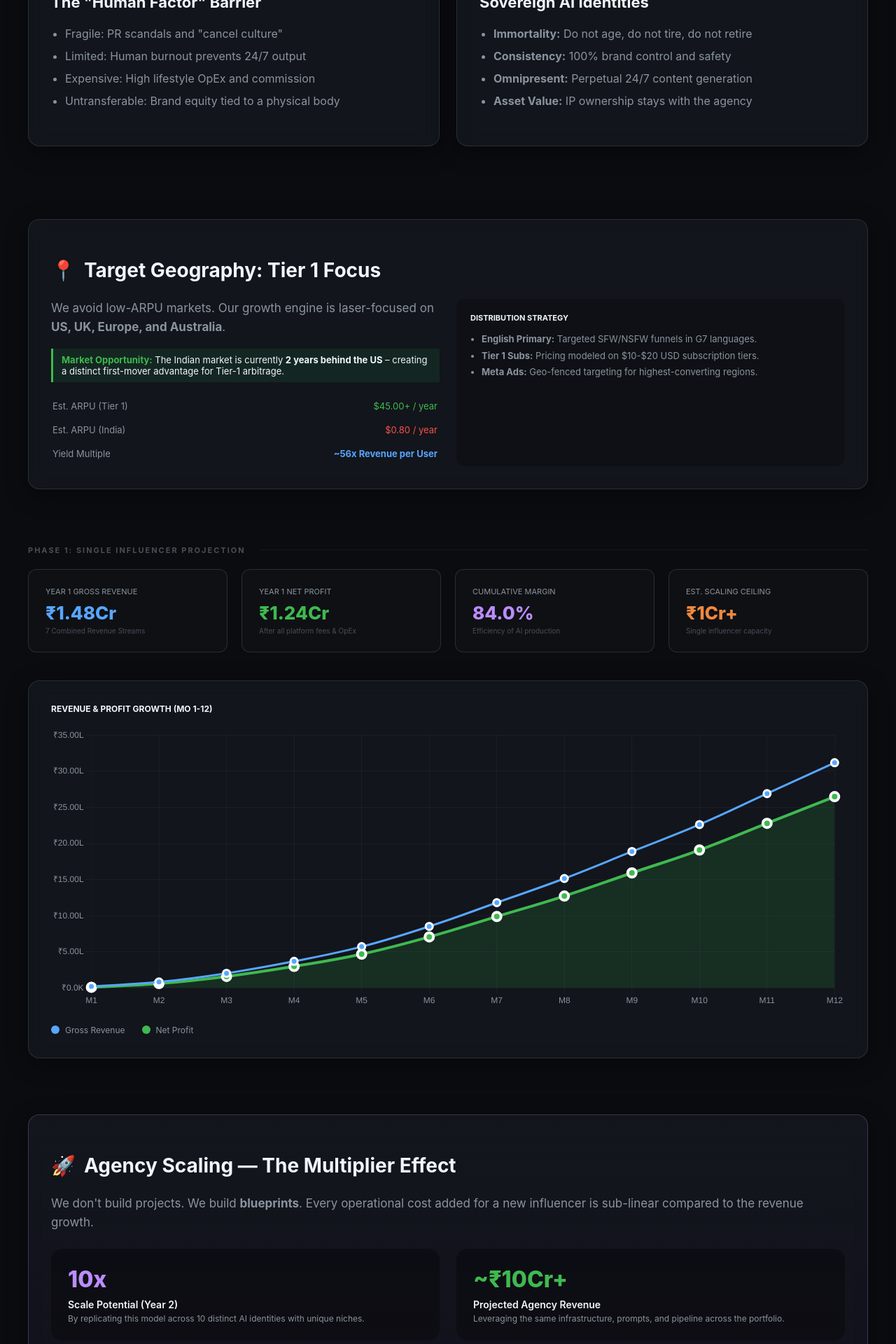
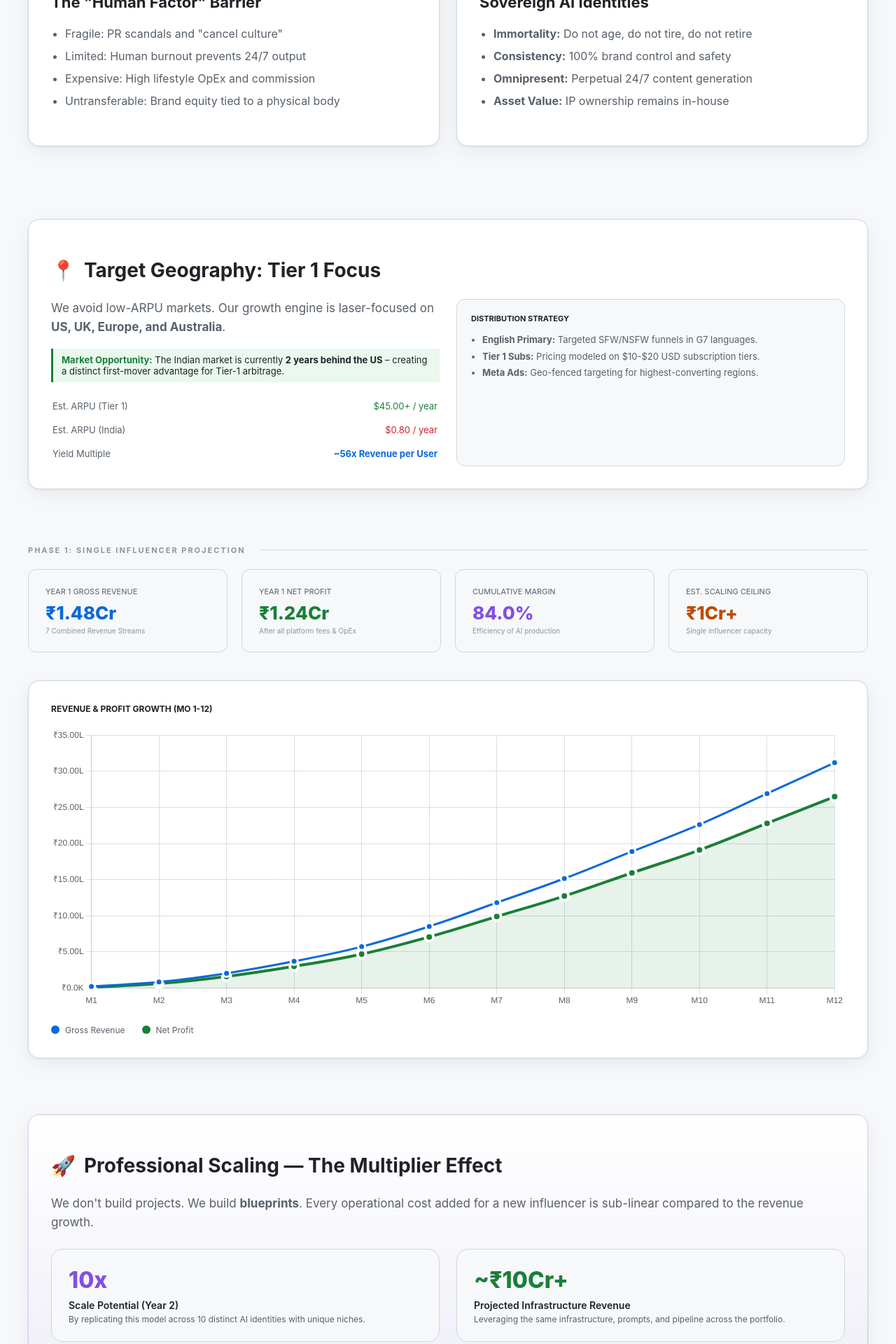
Before and after one commit to rheavoss/virtual-influencer-studio, a Next.js app in the folder 20_tech/jasmine-dashboard/: page / in a window 1280 px wide. Shown: the part 720-2640 px from the top of the page at 70% size. Built offline with nearby package versions, Linux system fonts and the light colour scheme; no server answers; the database is empty.

Commit message:
Revert to Light Theme and remove 'Agency' terminology

```diff
--- a/20_tech/jasmine-dashboard/app/layout.js
+++ b/20_tech/jasmine-dashboard/app/layout.js
@@ -1,12 +1,12 @@
 export const metadata = {
   title: 'Virtual Influencer — P&L Dashboard',
-  description: '12-month revenue and profit projection — Virtual Influencer Digital Agency',
+  description: '12-month revenue and profit projection — Institutional Pitch Deck',
 };
 
 export default function RootLayout({ children }) {
   return (
     <html lang="en">
-      <body style={{ margin: 0, padding: 0, background: '#0d1117' }}>
+      <body style={{ margin: 0, padding: 0, background: '#f6f8fa' }}>
         {children}
       </body>
     </html>
--- a/20_tech/jasmine-dashboard/components/PLDashboard.js
+++ b/20_tech/jasmine-dashboard/components/PLDashboard.js
@@ -41,34 +41,35 @@ function deriveRows(data) {
   });
 }
 
-// ── DARK PREMIUM THEME ─────────────────────────────────────────────────────────
+// ── LIGHT PREMIUM THEME ────────────────────────────────────────────────────────
 const C = {
-  pageBg:    '#0a0c10',
-  cardBg:    'rgba(22, 27, 34, 0.7)',
-  cardBdr:   'rgba(48, 54, 61, 0.8)',
-  textPri:   '#f0f6fc',
-  textSec:   '#8b949e',
-  textMut:   '#484f58',
-  grid:      'rgba(48, 54, 61, 0.3)',
-  blue:      '#58a6ff',
-  green:     '#3fb950',
-  orange:    '#f0883e',
-  red:       '#f85149',
-  accent:    '#bc8cff',
-  glass:     'backdrop-filter: blur(12px);',
+  pageBg:    '#f6f8fa',
+  cardBg:    '#ffffff',
+  cardBdr:   '#d0d7de',
+  textPri:   '#1f2328',
+  textSec:   '#57606a',
+  textMut:   '#8c959f',
+  grid:      '#d8dee4',
+  blue:      '#0969da',
+  green:     '#1a7f37',
+  orange:    '#bc4c00',
+  red:       '#cf222e',
+  accent:    '#8250df',
+  noteBg:    '#f0f6ff',
+  noteBdr:   '#cae3fb',
 };
 
 const S = {
   page:      { background: C.pageBg, color: C.textPri, fontFamily: "'Inter', system-ui, sans-serif", minHeight: '100vh', padding: '0 0 100px', scrollBehavior: 'smooth' },
-  hero:      { height: '70vh', display: 'flex', flexDirection: 'column', justifyContent: 'center', alignItems: 'center', textAlign: 'center', background: `radial-gradient(circle at 50% 50%, rgba(88, 166, 255, 0.1) 0%, transparent 70%)`, padding: '0 20px' },
+  hero:      { height: '70vh', display: 'flex', flexDirection: 'column', justifyContent: 'center', alignItems: 'center', textAlign: 'center', background: `radial-gradient(circle at 50% 50%, rgba(9, 105, 218, 0.05) 0%, transparent 70%)`, padding: '0 20px' },
   section:   { maxWidth: 1200, margin: '80px auto 0', padding: '0 20px' },
-  card:      { background: C.cardBg, border: `1px solid ${C.cardBdr}`, borderRadius: 16, padding: 32, backdropFilter: 'blur(12px)', boxShadow: '0 8px 32px rgba(0,0,0,0.4)', marginBottom: 24 },
+  card:      { background: C.cardBg, border: `1px solid ${C.cardBdr}`, borderRadius: 16, padding: 32, boxShadow: '0 1px 3px rgba(0,0,0,0.06), 0 8px 24px rgba(140,149,159,0.12)', marginBottom: 24 },
   h1:        { fontSize: 'clamp(32px, 5vw, 56px)', fontWeight: 800, marginBottom: 16, background: `linear-gradient(135deg, ${C.blue}, ${C.accent})`, WebkitBackgroundClip: 'text', WebkitTextFillColor: 'transparent', letterSpacing: '-0.02em' },
   h2:        { fontSize: 28, fontWeight: 700, marginBottom: 24, display: 'flex', alignItems: 'center', gap: 12 },
   tag:       { fontSize: 12, fontWeight: 600, textTransform: 'uppercase', letterSpacing: '2px', color: C.blue, marginBottom: 16 },
   p:         { fontSize: 17, color: C.textSec, lineHeight: 1.6, maxWidth: 700, margin: '0 auto 24px' },
   statsGrid: { display: 'grid', gridTemplateColumns: 'repeat(auto-fit, minmax(240px, 1fr))', gap: 20, marginBottom: 40 },
-  statBox:   { padding: 24, borderRadius: 12, border: `1px solid ${C.cardBdr}`, background: 'rgba(255,255,255,0.02)' },
+  statBox:   { padding: 24, borderRadius: 12, border: `1px solid ${C.cardBdr}`, background: '#f6f8fa' },
   grid2:     { display: 'grid', gridTemplateColumns: 'repeat(auto-fit, minmax(340px, 1fr))', gap: 24 },
 };
 
@@ -102,8 +103,8 @@ export default function PLDashboard({ data }) {
   const mainChartData = {
     labels: months,
     datasets: [
-      { label: 'Gross Revenue', data: grossRev,   borderColor: C.blue,   backgroundColor: 'rgba(88,166,255,0.1)',  borderWidth: 3, pointBackgroundColor: C.blue,   pointBorderColor: '#fff', pointRadius: 5, fill: false, tension: 0.4 },
-      { label: 'Net Profit',    data: netProfit,  borderColor: C.green,  backgroundColor: 'rgba(63,185,80,0.15)',  borderWidth: 4, pointBackgroundColor: C.green,  pointBorderColor: '#fff', pointRadius: 6, fill: true,  tension: 0.4 },
+      { label: 'Gross Revenue', data: grossRev,   borderColor: C.blue,   backgroundColor: 'rgba(9,105,218,0.05)',  borderWidth: 3, pointBackgroundColor: C.blue,   pointBorderColor: '#fff', pointRadius: 5, fill: false, tension: 0.4 },
+      { label: 'Net Profit',    data: netProfit,  borderColor: C.green,  backgroundColor: 'rgba(26,127,55,0.1)',   borderWidth: 4, pointBackgroundColor: C.green,  pointBorderColor: '#fff', pointRadius: 6, fill: true,  tension: 0.4 },
     ],
   };
 
@@ -124,7 +125,7 @@ export default function PLDashboard({ data }) {
         <div style={S.tag}>The Future of Influence</div>
         <h1 style={S.h1}>Industrializing Digital Identity</h1>
         <p style={S.p}>
-          Building the world's most scalable Virtual Influencer Agency.
+          Building the world's most scalable Virtual Influencer Infrastructure.
           Deploying proprietary AI identities into high-liquid G7 markets to capture Tier-1 ARPU at near-zero marginal cost.
         </p>
         <div style={{ display: 'flex', gap: 16 }}>
@@ -150,11 +151,11 @@ export default function PLDashboard({ data }) {
             <div style={{ ...S.tag, color: C.green }}>The AI Solution</div>
             <h3 style={{ fontSize: 22, fontWeight: 700, marginBottom: 16 }}>Sovereign AI Identities</h3>
             <ul style={{ color: C.textSec, paddingLeft: 20, lineHeight: 2 }}>
-              <li><strong>Immortality:</strong> Do not age, do not tire, do not retire</li>
-              <li><strong>Consistency:</strong> 100% brand control and safety</li>
-              <li><strong>Omnipresent:</strong> Perpetual 24/7 content generation</li>
-              <li><strong>Asset Value:</strong> IP ownership stays with the agency</li>
-            </ul>
+                <li><strong>Immortality:</strong> Do not age, do not tire, do not retire</li>
+                <li><strong>Consistency:</strong> 100% brand control and safety</li>
+                <li><strong>Omnipresent:</strong> Perpetual 24/7 content generation</li>
+                <li><strong>Asset Value:</strong> IP ownership remains in-house</li>
+              </ul>
           </div>
         </div>
       </section>
@@ -179,7 +180,7 @@ export default function PLDashboard({ data }) {
                 </tbody>
               </table>
             </div>
-            <div style={{ background: 'rgba(0,0,0,0.2)', padding: 20, borderRadius: 12 }}>
+            <div style={{ background: '#f6f8fa', padding: 20, borderRadius: 12, border: `1px solid ${C.cardBdr}` }}>
               <div style={{ fontSize: 11, fontWeight: 700, textTransform: 'uppercase', marginBottom: 12 }}>Distribution Strategy</div>
               <ul style={{ margin: 0, paddingLeft: 16, fontSize: 13, color: C.textSec, lineHeight: 1.8 }}>
                 <li><strong>English Primary:</strong> Targeted SFW/NSFW funnels in G7 languages.</li>
@@ -223,20 +224,20 @@ export default function PLDashboard({ data }) {
 
       {/* 5. THE SCALE ENGINE */}
       <section style={S.section}>
-        <div style={{ ...S.card, border: `1px solid ${C.accent}44`, background: `linear-gradient(180deg, ${C.cardBg}, rgba(188, 140, 255, 0.05))` }}>
-          <h2 style={S.h2}><span style={{ color: C.accent }}>🚀</span> Agency Scaling — The Multiplier Effect</h2>
+        <div style={{ ...S.card, border: `1px solid ${C.accent}44`, background: `linear-gradient(180deg, ${C.cardBg}, rgba(130, 80, 223, 0.05))` }}>
+          <h2 style={S.h2}><span style={{ color: C.accent }}>🚀</span> Professional Scaling — The Multiplier Effect</h2>
           <p style={{ ...S.p, textAlign: 'left', maxWidth: 'none' }}>
             We don't build projects. We build <strong>blueprints</strong>. Every operational cost added for a new influencer is sub-linear compared to the revenue growth.
           </p>
           <div style={S.grid2}>
-            <div style={{ background: 'rgba(0,0,0,0.3)', padding: 24, borderRadius: 16 }}>
+            <div style={{ background: '#f6f8fa', padding: 24, borderRadius: 16, border: `1px solid ${C.cardBdr}` }}>
               <div style={{ fontSize: 32, fontWeight: 800, color: C.accent }}>10x</div>
               <div style={{ fontSize: 14, fontWeight: 600, marginTop: 8 }}>Scale Potential (Year 2)</div>
               <div style={{ fontSize: 12, color: C.textSec, marginTop: 4 }}>By replicating this model across 10 distinct AI identities with unique niches.</div>
             </div>
-            <div style={{ background: 'rgba(0,0,0,0.3)', padding: 24, borderRadius: 16 }}>
+            <div style={{ background: '#f6f8fa', padding: 24, borderRadius: 16, border: `1px solid ${C.cardBdr}` }}>
               <div style={{ fontSize: 32, fontWeight: 800, color: C.green }}>~₹10Cr+</div>
-              <div style={{ fontSize: 14, fontWeight: 600, marginTop: 8 }}>Projected Agency Revenue</div>
+              <div style={{ fontSize: 14, fontWeight: 600, marginTop: 8 }}>Projected Infrastructure Revenue</div>
               <div style={{ fontSize: 12, color: C.textSec, marginTop: 4 }}>Leveraging the same infrastructure, prompts, and pipeline across the portfolio.</div>
             </div>
           </div>
@@ -257,7 +258,7 @@ export default function PLDashboard({ data }) {
               { t: "Eternal IP", d: "Zero churn risk; the influencer never leaves or retires." },
               { t: "Algorithmic Feedback", d: "AI character refinement based on real-time data." }
             ].map((m, i) => (
-              <div key={i} style={{ padding: 16, borderRadius: 12, border: `1px solid ${C.grid}`, background: 'rgba(255,255,255,0.02)' }}>
+              <div key={i} style={{ padding: 16, borderRadius: 12, border: `1px solid ${C.grid}`, background: '#f6f8fa' }}>
                 <div style={{ color: C.blue, fontSize: 12, fontWeight: 700, marginBottom: 4 }}>Moat {i+1}: {m.t}</div>
                 <div style={{ color: C.textSec, fontSize: 12 }}>{m.d}</div>
               </div>
@@ -306,7 +307,7 @@ export default function PLDashboard({ data }) {
 
       {/* FOOTER */}
       <div style={{ textAlign: 'center', marginTop: 100, color: C.textMut, fontSize: 12 }}>
-        Confidential — Virtual Influencer Digital Agency Investor Pitch v1.0
+        Confidential — Virtual Influencer Infrastructure Investor Pitch v1.0
       </div>
 
       {ttip && <ChartTooltip ttip={ttip} i={ttip.i} grossRev={grossRev} platCuts={platCuts} netRev={netRev} totalCosts={totalCosts} netProfit={netProfit} cumulative={cumulative} months={months} />}
@@ -369,7 +370,7 @@ function PLTable({ rows, grossRev, netRev, platCuts, totalCosts, netProfit, cumu
 function ChartTooltip({ ttip, i, grossRev, platCuts, netRev, totalCosts, netProfit, cumulative, months }) {
   const p = netProfit[i]; const isLoss = p < 0;
   return (
-    <div style={{ position: 'absolute', left: Math.min(ttip.x + 14, (typeof window !== 'undefined' ? window.innerWidth : 800) - 260), top: ttip.y - 10, background: '#161b22', border: `1px solid ${C.cardBdr}`, borderRadius: 12, padding: '14px 16px', zIndex: 9999, minWidth: 230, pointerEvents: 'none', boxShadow: '0 8px 24px rgba(0,0,0,0.5)' }}>
+    <div style={{ position: 'absolute', left: Math.min(ttip.x + 14, (typeof window !== 'undefined' ? window.innerWidth : 800) - 260), top: ttip.y - 10, background: '#fff', border: `1px solid ${C.cardBdr}`, borderRadius: 12, padding: '14px 16px', zIndex: 9999, minWidth: 230, pointerEvents: 'none', boxShadow: '0 8px 24px rgba(140,149,159,0.2)' }}>
       <div style={{ fontSize: 13, fontWeight: 700, color: C.textPri, marginBottom: 10 }}>Month {i + 1} &nbsp;·&nbsp; <span style={{ color: C.blue }}>{months[i]}</span></div>
       <div style={{ display: 'flex', justifyContent: 'space-between', marginBottom: 6 }}><span style={{ fontSize: 11, color: C.textSec }}>Gross Revenue</span><span style={{ fontSize: 12, color: C.blue }}>{fi(grossRev[i])}</span></div>
       <div style={{ display: 'flex', justifyContent: 'space-between', marginBottom: 6 }}><span style={{ fontSize: 11, color: C.textSec }}>Net Profit</span><span style={{ fontSize: 13, fontWeight: 700, color: C.green }}>{fi(p)}</span></div>
```
